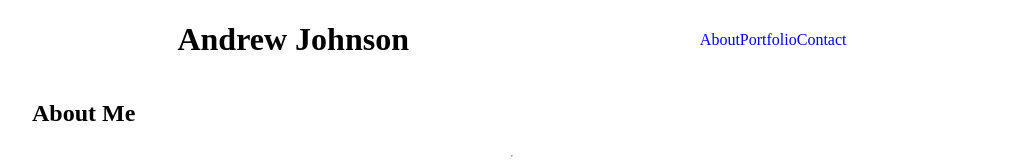
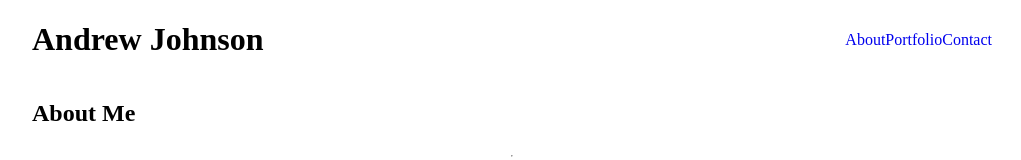
Before and after one commit to adj-dev/basic-portfolio, a plain HTML site: page index.html in a window 1280 px wide. Shown: the top 160 px of the page, without its empty margins (128-1149 px from the left). Drawn offline with Linux system fonts and the light colour scheme; grey boxes are pictures that could not be loaded.

Commit message:
Increased specificity of css selectors for aligning content within <header> element

```diff
--- a/assets/css/style.css
+++ b/assets/css/style.css
@@ -14,7 +14,10 @@ a {
   margin: 0 auto;
   display: flex;
   width: 960px;
-  justify-content: space-around;
+}
+
+header > div.container {
+  justify-content: space-between;
 }
 
 .content {
```
Also changed, not shown: 1 other file.
